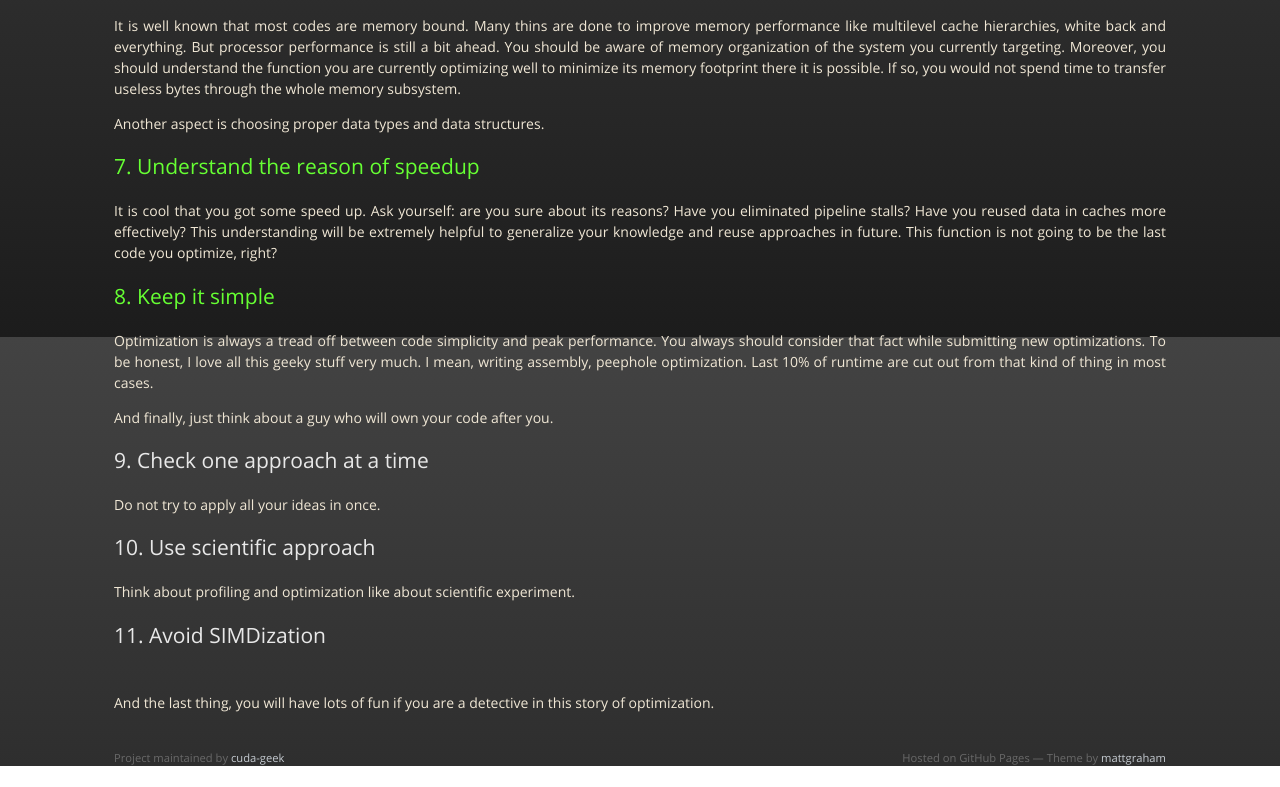
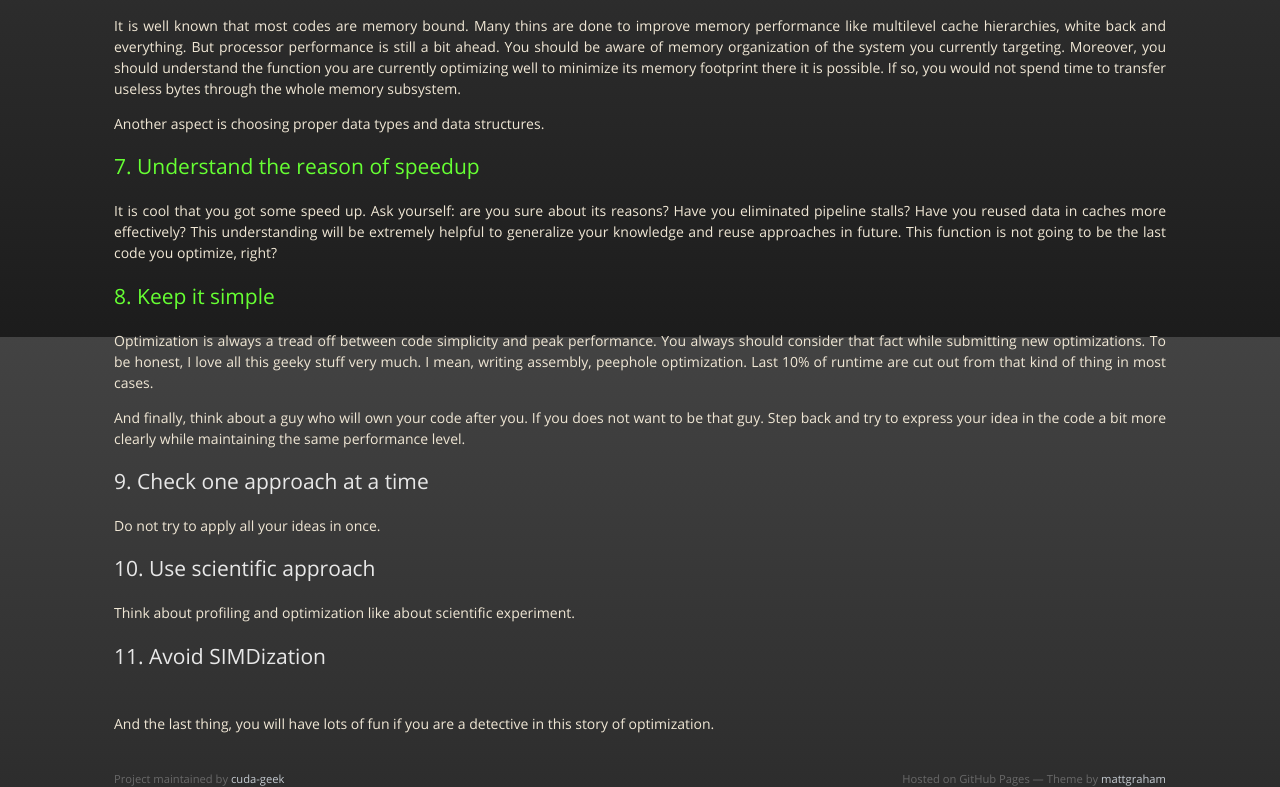
Before and after one commit to geexie/cumib, a plain HTML site: page optimization_rules.html in a window 1280 px wide. Shown: the part 1263-2050 px from the top of the page. Before the commit the page ends 2029 px from the top, so only its background shows below. Drawn offline with nearby package versions, Linux system fonts and the light colour scheme.

Commit message:
add more detail in optimization rule #8

```diff
--- a/optimization_rules.html
+++ b/optimization_rules.html
@@ -111,7 +111,9 @@
         that fact while submitting new optimizations. To be honest, I love all this geeky stuff very much.
         I mean, writing assembly, peephole optimization. Last 10% of runtime are cut out from that kind of thing
         in most cases.</p>
-        <p>And finally, just think about a guy who will own your code after you.</p>
+        <p>And finally, think about a guy who will own your code after you. If you does not want to be
+        that guy. Step back and try to express your idea in the code a bit more clearly while maintaining
+        the same performance level.</p>
 
         <h2>9. Check one approach at a time</h2>
         <p>Do not try to apply all your ideas in once.</p>
```
